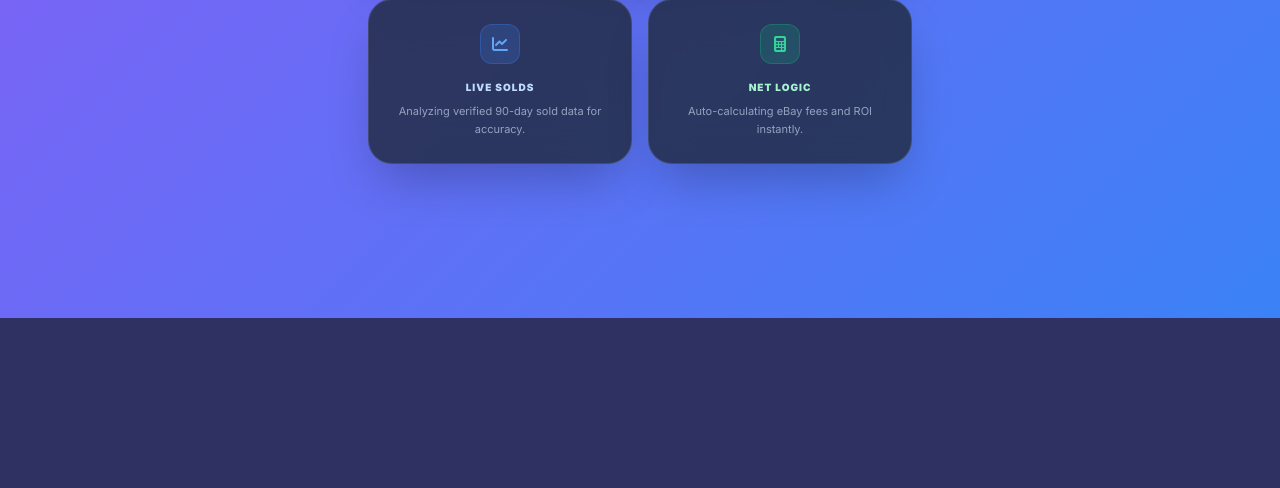
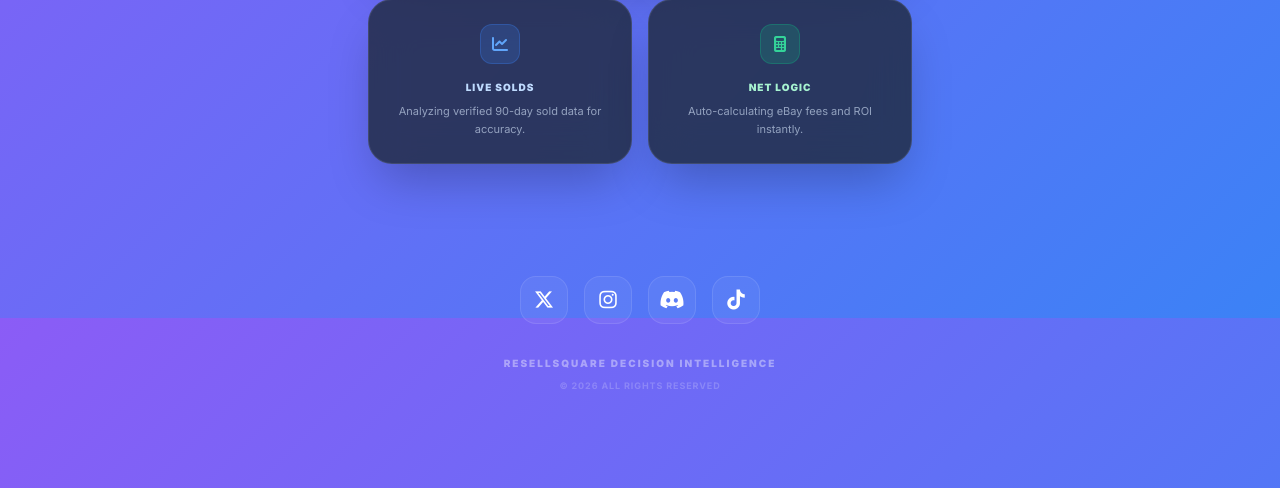
Before and after one commit to andre-ship-it/resellsquare-api, a Flask app: page / in a window 1280 px wide. Shown: the part 482-970 px from the top of the page. Before the commit the page ends 800 px from the top, so only its background shows below. Run offline with Flask 3, Linux system fonts and the light colour scheme; some libraries are stand-ins or nearby versions.

Commit message:
Update index.html

```diff
--- a/templates/index.html
+++ b/templates/index.html
@@ -34,11 +34,23 @@
 
         #reader { width: 100% !important; border-radius: 1.5rem; overflow: hidden; background: #000; }
         .scanner-overlay { border: 2px solid rgba(255,255,255,0.1); border-radius: 2rem; position: relative; }
+
+        /* Social Button Styles */
+        .social-btn {
+            background: rgba(255, 255, 255, 0.05);
+            border: 1px solid rgba(255, 255, 255, 0.1);
+            transition: all 0.3s ease;
+        }
+        .social-btn:hover {
+            background: rgba(255, 255, 255, 0.15);
+            transform: translateY(-3px);
+            border-color: rgba(255, 255, 255, 0.3);
+        }
     </style>
 </head>
 <body class="antialiased">
 
-    <div class="app-container pb-12">
+    <div class="app-container pb-12 flex flex-col">
         <nav class="glass-nav sticky top-0 z-50 px-6 py-4">
             <div class="max-w-xl mx-auto flex justify-between items-center text-white">
                 <div class="flex items-center gap-2">
@@ -49,7 +61,7 @@
             </div>
         </nav>
 
-        <main class="max-w-xl mx-auto px-4 py-8">
+        <main class="max-w-xl mx-auto px-4 py-8 flex-grow w-full">
             <div class="glass-card rounded-[2.5rem] p-8 mb-6 fade-up">
                 <form id="searchForm" class="space-y-6">
                     <div class="relative">
@@ -160,6 +172,27 @@
                 </div>
             </div>
         </main>
+
+        <footer class="w-full max-w-xl mx-auto px-6 py-12 mt-auto text-center">
+            <div class="flex justify-center gap-4 mb-8">
+                <a href="#" class="social-btn w-12 h-12 rounded-2xl flex items-center justify-center text-white">
+                    <i class="fa-brands fa-x-twitter text-xl"></i>
+                </a>
+                <a href="#" class="social-btn w-12 h-12 rounded-2xl flex items-center justify-center text-white">
+                    <i class="fa-brands fa-instagram text-xl"></i>
+                </a>
+                <a href="#" class="social-btn w-12 h-12 rounded-2xl flex items-center justify-center text-white">
+                    <i class="fa-brands fa-discord text-xl"></i>
+                </a>
+                <a href="#" class="social-btn w-12 h-12 rounded-2xl flex items-center justify-center text-white">
+                    <i class="fa-brands fa-tiktok text-xl"></i>
+                </a>
+            </div>
+            <div class="space-y-2">
+                <p class="text-[10px] font-black text-white uppercase tracking-[0.2em] opacity-40">ResellSquare Decision Intelligence</p>
+                <p class="text-[9px] font-bold text-white/20 uppercase tracking-widest">© 2026 All Rights Reserved</p>
+            </div>
+        </footer>
     </div>
 
     <script src="https://unpkg.com/html5-qrcode"></script>
```
